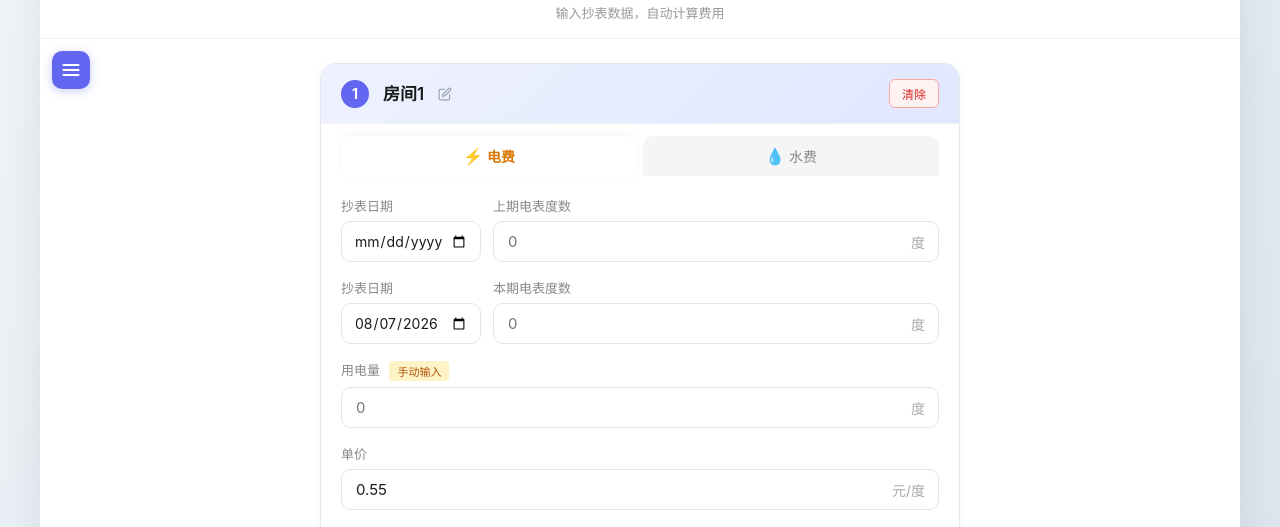
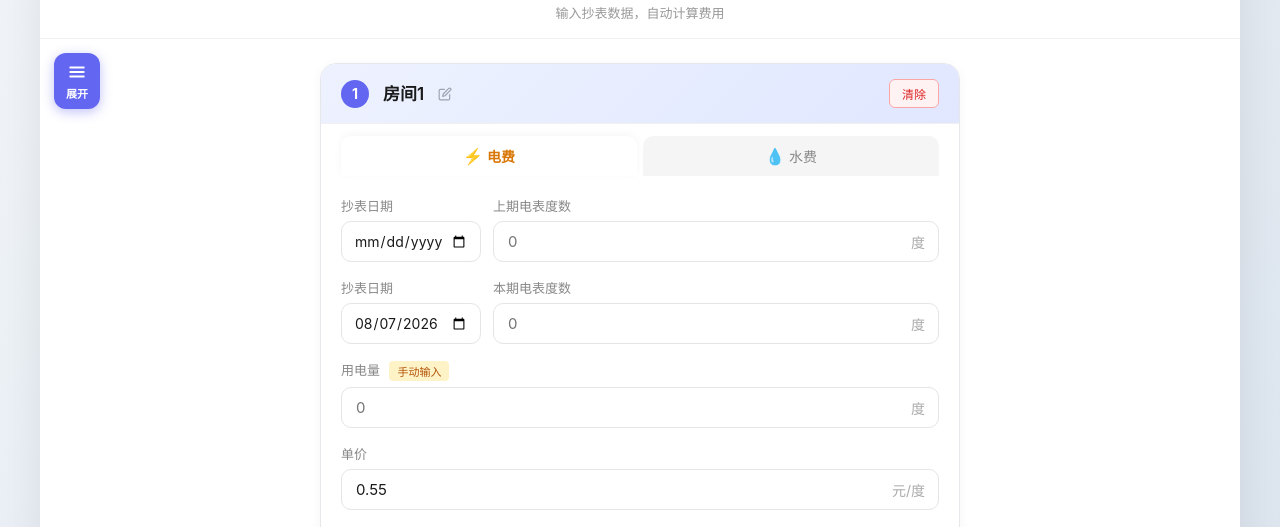
Before and after one commit to JACK-ZHANG-coming/utility-bills-ai, a plain HTML site: page index.html in a window 1280 px wide. Both pictures are taken after a click on the button "收起/展开侧边栏". Shown: the part 103-630 px from the top of the page. Drawn offline with Linux system fonts and the light colour scheme.

Commit message:
style：更新样式；

```diff
--- a/index.html
+++ b/index.html
@@ -97,38 +97,48 @@
         /* 收起时显示的悬浮展开按钮 */
         .btn-expand-floating {
             position: absolute;
-            top: 12px;
-            left: 12px;
-            width: 38px;
-            height: 38px;
+            top: 14px;
+            left: 14px;
+            padding: 10px 12px 8px;
             border: none;
-            border-radius: 10px;
+            border-radius: 12px;
             background: #6366f1;
             color: #ffffff;
+            font-size: 11px;
+            font-weight: 600;
             cursor: pointer;
             display: flex;
+            flex-direction: column;
             align-items: center;
-            justify-content: center;
-            box-shadow: 0 2px 10px rgba(99, 102, 241, 0.35);
-            transition: all 0.2s ease;
+            gap: 4px;
+            box-shadow: 0 3px 12px rgba(99, 102, 241, 0.4);
+            transition: all 0.25s cubic-bezier(0.4, 0, 0.2, 1);
             z-index: 50;
             opacity: 0;
             pointer-events: none;
-            transform: translateX(-10px);
+            transform: translateX(-16px) scale(0.92);
+            white-space: nowrap;
         }
         .btn-expand-floating.visible {
             opacity: 1;
             pointer-events: auto;
-            transform: translateX(0);
+            transform: translateX(0) scale(1);
+            animation: floatPulse 2.4s ease-in-out 0.6s infinite;
         }
         .btn-expand-floating:hover {
             background: #4f46e5;
-            box-shadow: 0 4px 14px rgba(99, 102, 241, 0.45);
-            transform: scale(1.08);
+            box-shadow: 0 6px 20px rgba(99, 102, 241, 0.5);
+            transform: scale(1.05);
+            animation: none;
         }
         .btn-expand-floating svg {
-            width: 20px;
-            height: 20px;
+            width: 18px;
+            height: 18px;
+            flex-shrink: 0;
+        }
+        @keyframes floatPulse {
+            0%, 100% { box-shadow: 0 3px 12px rgba(99, 102, 241, 0.4); }
+            50% { box-shadow: 0 3px 12px rgba(99, 102, 241, 0.4), 0 0 0 6px rgba(99, 102, 241, 0.12); }
         }
 
         .sidebar-header {
@@ -742,6 +752,7 @@
                     <line x1="3" y1="12" x2="21" y2="12"/>
                     <line x1="3" y1="18" x2="21" y2="18"/>
                 </svg>
+                <span>展开</span>
             </button>
             <!-- 侧边栏：房间列表 -->
             <aside class="sidebar" id="sidebar">
```
Also changed, not shown: .workbuddy/memory/2026-08-07.md.
